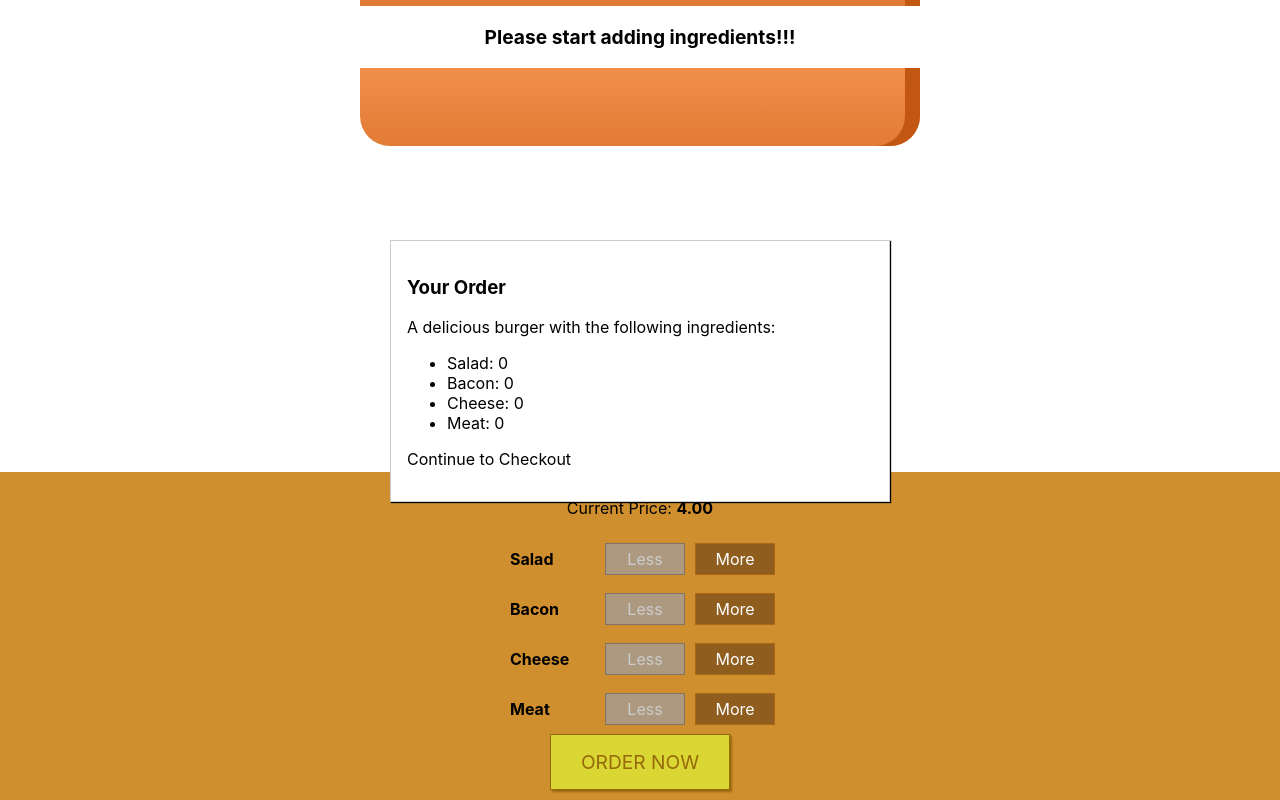
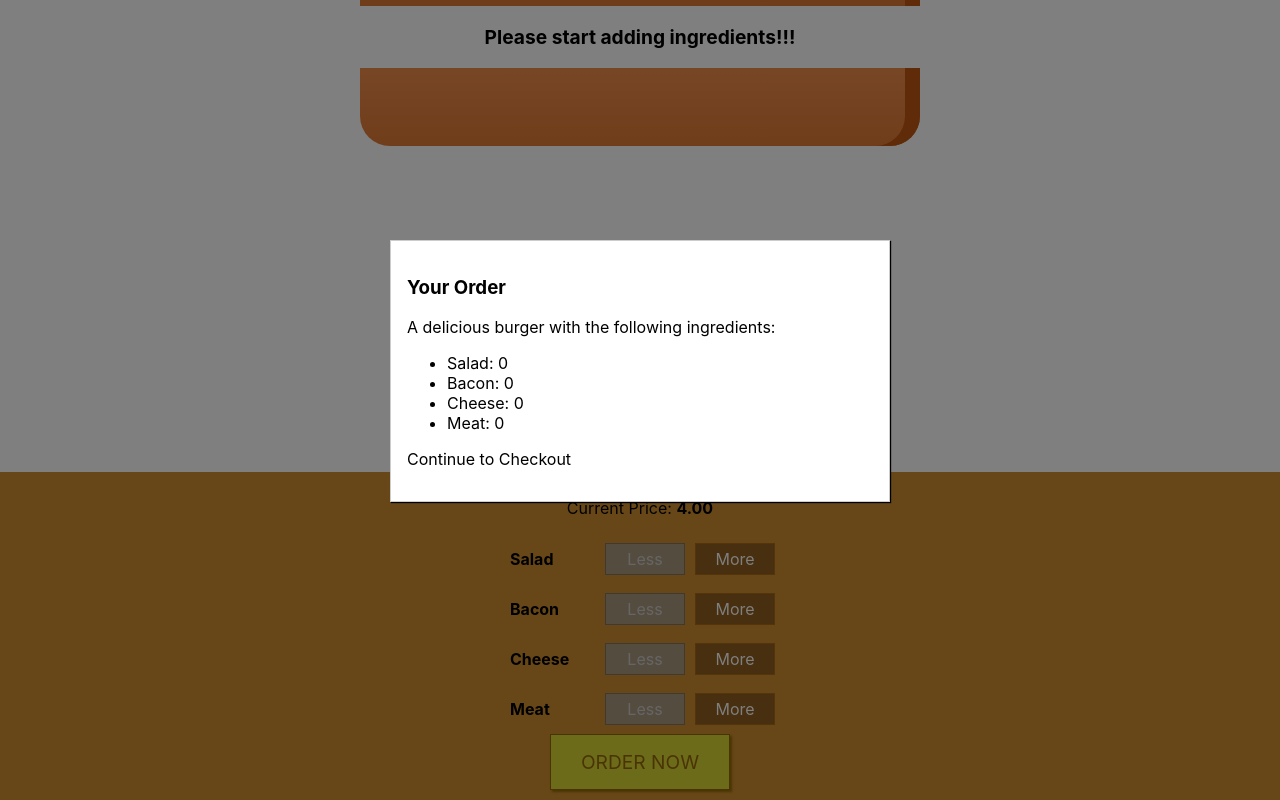
Before and after one commit to BuiKiem/burger-builder, a React (Create React App) app: page / in a window 1280 px wide. Both pictures are taken after a click on the button "ORDER NOW". Shown: the part 164-964 px from the top of the page. Built offline with nearby package versions, Linux system fonts and the light colour scheme.

Commit message:
Implement Backdrop Component.

```diff
--- /dev/null
+++ b/src/components/UI/Backdrop/Backdrop.module.css
@@ -0,0 +1,9 @@
+.Backdrop {
+    width: 100%;
+    height: 100%;
+    position: fixed;
+    z-index: 100;
+    left: 0;
+    top: 0;
+    background-color: rgba(0, 0, 0, 0.5);
+}
--- a/src/components/UI/Backdrop/index.js
+++ b/src/components/UI/Backdrop/index.js
@@ -0,0 +1,17 @@
+import React from "react";
+import PropTypes from "prop-types";
+
+import classes from "./Backdrop.module.css";
+
+const backdrop = (props) => props.show ? <div className={classes.Backdrop} onClick={props.clicked}/> : null;
+
+backdrop.propTypes = {
+    show: PropTypes.bool,
+    clicked: PropTypes.func.isRequired,
+};
+
+backdrop.defaultProps = {
+    show: false,
+};
+
+export default backdrop;
--- a/src/components/UI/Modal/index.js
+++ b/src/components/UI/Modal/index.js
@@ -1,9 +1,13 @@
 import React from "react";
+import PropTypes from "prop-types";
 
 import classes from "./Modal.module.css";
-import PropTypes from "prop-types";
+import Aux from "../../../hoc/Aux";
+import Backdrop from "../Backdrop";
 
 const modal = (props) => (
+    <Aux>
+        <Backdrop show={props.show} clicked={props.close}/>
         <div
             className={classes.Modal}
             style={{
@@ -13,10 +17,12 @@ const modal = (props) => (
         >
             {props.children}
         </div>
+    </Aux>
 );
 
 modal.propTypes = {
     show: PropTypes.bool.isRequired,
+    close: PropTypes.func.isRequired,
 };
 
 export default modal;
--- a/src/containers/BurgerBuilder/index.js
+++ b/src/containers/BurgerBuilder/index.js
@@ -64,6 +64,10 @@ class BurgerBuilder extends Component {
         this.setState({ordering: true});
     };
 
+    cancelOrderHandler = () => {
+        this.setState({ordering: false});
+    };
+
     render() {
         const disabledInfo = {
             ...this.state.ingredients
@@ -73,7 +77,7 @@ class BurgerBuilder extends Component {
         }
         return (
             <Aux>
-                <Modal show={this.state.ordering}>
+                <Modal show={this.state.ordering} close={this.cancelOrderHandler}>
                     <OrderSummary ingredients={this.state.ingredients}/>
                 </Modal>
                 <Burger ingredients={this.state.ingredients} />
```
Lines whose indentation alone changed are shown as unchanged.
